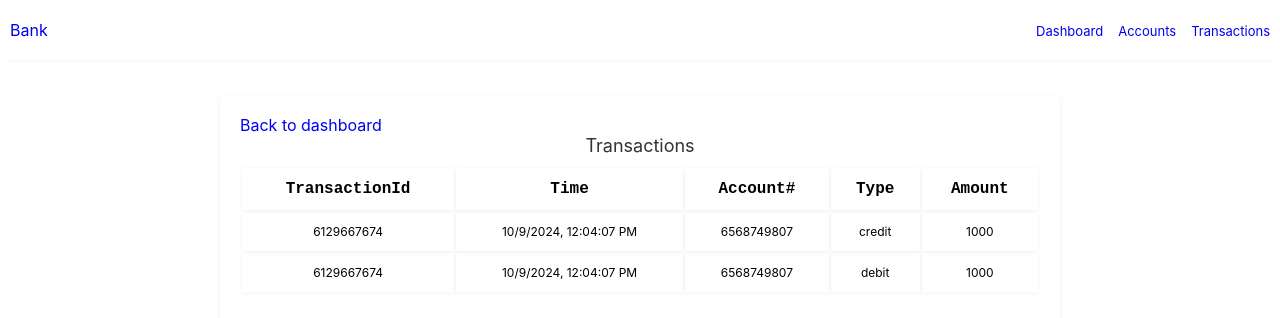
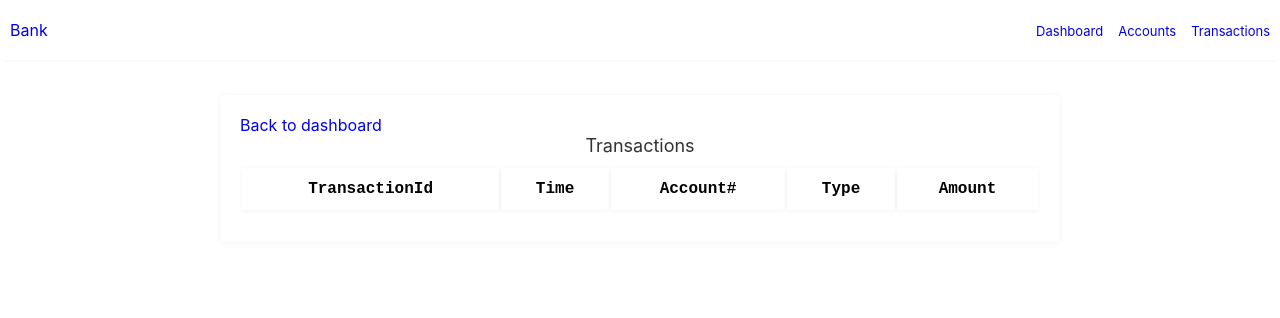
Before and after one commit to Ruqayya-Hasnee/banking-app, a React (Create React App) app: page /transactions in a window 1280 px wide. Shown: the top 318 px of the page. Built offline with nearby package versions, Linux system fonts and the light colour scheme.

Commit message:
refactors account id in transactions

```diff
--- a/src/components/accounts/Accounts.js
+++ b/src/components/accounts/Accounts.js
@@ -2,12 +2,11 @@ import { useEffect, useState } from "react";
 import { Link } from "react-router-dom";
 
 const Accounts = () => {
-  const [accounts, setAccounts] = useState([])
+  const [accounts, setAccounts] = useState([]);
 
   useEffect(() => {
-    console.log(1234567890)
-    const accounts = JSON.parse(localStorage.getItem("accounts"))
-    setAccounts(accounts ? accounts : [])
+    const accounts = JSON.parse(localStorage.getItem("accounts"));
+    setAccounts(accounts ? accounts : []);
   }, []);
 
   return (
@@ -27,8 +26,8 @@ const Accounts = () => {
             <th>Balance</th>
             <th>Actions</th>
           </tr>
-          {
-            accounts.map((acc) => <tr>
+          {accounts.map((acc) => (
+            <tr>
               <td>{acc.id}</td>
               <td>{acc.name}</td>
               <td>{new Date(acc.registeredAt).toDateString()}</td>
@@ -38,8 +37,8 @@ const Accounts = () => {
                 <Link to={`/accounts/${acc.id}/deposit`}>Deposit</Link>
                 <Link to={`/accounts/${acc.id}/withdraw`}>Withdraw</Link>
               </td>
-          </tr>)
-          }
+            </tr>
+          ))}
         </table>
       </div>
     </div>
--- a/src/components/accounts/createAccount.css
+++ b/src/components/accounts/createAccount.css
@@ -53,7 +53,7 @@ select {
   outline: none;
   font-size: 1em;
   flex: 1;
-  cursor: pointer;
+  /* cursor: pointer; */
   box-shadow: rgba(0, 0, 0, 0.15) 0px 1px 2px;
   font-size: 13px;
   padding: 10px;
--- a/src/components/transaction/Transaction.js
+++ b/src/components/transaction/Transaction.js
@@ -34,6 +34,9 @@ const Transaction = (props) => {
     } else {
       localStorage.setItem("transactions", JSON.stringify([newTransaction]));
     }
+
+    // TODO: update amount value saved in accounts
+    // TODO: Basicaly we have account Id here so we will find accounts in accounts array and update amount for that only
 
     // Reset
     setAmount("");
--- a/src/components/transaction/transaction.css
+++ b/src/components/transaction/transaction.css
@@ -61,3 +61,7 @@
   padding: 5px;
   font-size: 12px;
 }
+
+.transaction-actions button{
+    cursor: pointer;
+}
--- a/src/components/transactions/Transactions.js
+++ b/src/components/transactions/Transactions.js
@@ -1,6 +1,14 @@
+import { useEffect, useState } from "react";
 import { Link } from "react-router-dom";
 
 const Transactions = () => {
+  const [transactions, setTransactions] = useState([]);
+
+  useEffect(() => {
+    const transactions = JSON.parse(localStorage.getItem("transactions"));
+    setTransactions(transactions ? transactions : []);
+  }, []);
+
   return (
     <div className="table-wrapper">
       <div className="wrapper">
@@ -16,20 +24,15 @@ const Transactions = () => {
             <th>Type</th>
             <th>Amount</th>
           </tr>
-          <tr>
-            <td>6129667674</td>
-            <td>10/9/2024, 12:04:07 PM</td>
-            <td>6568749807</td>
-            <td>credit</td>
-            <td>1000</td>
-          </tr>
-          <tr>
-            <td>6129667674</td>
-            <td>10/9/2024, 12:04:07 PM</td>
-            <td>6568749807</td>
-            <td>debit</td>
-            <td>1000</td>
-          </tr>
+           {transactions.map((trans) => (
+            <tr>
+              <td>{trans.id}</td>
+              <td>{new Date(trans.time).toDateString()}</td>
+              <td>{trans.accountId}</td>
+              <td>{trans.type}</td>
+              <td>{trans.amount}</td>
+            </tr>
+          ))}
         </table>
       </div>
     </div>
```
Lines whose indentation alone changed are shown as unchanged.
